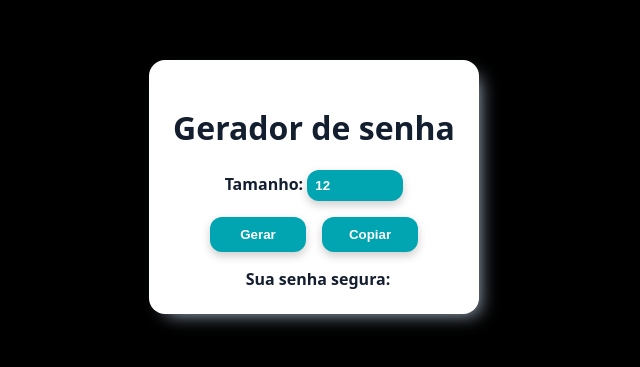
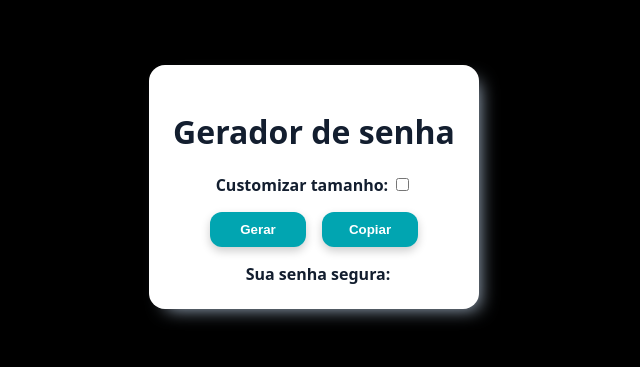
Before and after one commit to anthonymnf/gerador_de_senha_React, a React (Vite) app: page / in a window 1280 px wide. Shown: the part 213-580 px from the top of the page, without its empty margins (326-966 px from the left). Built offline with nearby package versions, Linux system fonts and the light colour scheme.

Commit message:
Renderização condicional

```diff
--- a/src/App.css
+++ b/src/App.css
@@ -40,13 +40,3 @@ button:hover {
   box-shadow: 0 4px 10px rgba(0, 0, 0, 0.25);
   bottom: 0.25rem;
 }
-input {
-  border: 0;
-  background: #01a5b1;
-  border-radius: 0.75rem;
-  box-shadow: 0 4px 10px rgba(0, 0, 0, 0.2);
-  color: #fff;
-  font-weight: 700;
-  padding: 0.5rem;
-  width: 5rem;
-}
--- a/src/App.jsx
+++ b/src/App.jsx
@@ -5,12 +5,14 @@ import InputTamanho from "./Components/InputTamanho";
 function App() {
   const [copyText, setCopyText] = useState("Copiar");
   const [password, setpassword] = useState("");
-  const [customPasswordSize, setcustomPasswordSize] = useState("12");
+  const [customPasswordSize, setcustomPasswordSize] = useState("8");
+  const [showInput, setShowInput] = useState(false);
+  const passwordSize = showInput ? customPasswordSize : 8;
   function generate() {
     const characters =
       "'1234567890-=!@#$%¨&*()_+qwertyuiop[asdfghjklç~]zxcvbnm,.;/QWERTYUIOP{ASDFGHJKLÇ^}ZXCVBNM<>:?";
     let newsenha = "";
-    for (let i = 0; i < customPasswordSize; i++) {
+    for (let i = 0; i < passwordSize; i++) {
       const position = Math.floor(Math.random() * characters.length);
       newsenha += characters[position];
     }
@@ -25,10 +27,22 @@ function App() {
     <>
       <div className="container">
         <h1>Gerador de senha</h1>
-        <InputTamanho
-          passwordSize={customPasswordSize}
-          setpasswordSize={setcustomPasswordSize}
-        />
+        <div className="InputCheckBox">
+          <label htmlFor="showInput">Customizar tamanho: </label>
+          <input
+            type="checkbox"
+            id="showInput"
+            className="InputCheckBox"
+            value={showInput}
+            onChange={() => setShowInput((show) => !show)}
+          />
+        </div>
+        {showInput && (
+          <InputTamanho
+            passwordSize={customPasswordSize}
+            setpasswordSize={setcustomPasswordSize}
+          />
+        )}
         <button onClick={generate}>Gerar</button>
         <button className="btn2" onClick={copiar}>
           {copyText}
--- a/src/Components/InputTamanho/index.jsx
+++ b/src/Components/InputTamanho/index.jsx
@@ -1,4 +1,5 @@
 import PropTypes from "prop-types";
+import Styles from "./styles.module.css";
 
 InputTamanho.propTypes = {
   passwordSize: PropTypes.number.isRequired,
@@ -10,6 +11,7 @@ export default function InputTamanho(props) {
     <div>
       <label htmlFor="passwordSize">Tamanho: </label>
       <input
+        className={Styles.InputNumber}
         type="number"
         id="passwordSize"
         min={1}
--- /dev/null
+++ b/src/Components/InputTamanho/styles.module.css
@@ -0,0 +1,11 @@
+.InputNumber {
+  border: 0;
+  background: #01a5b1;
+  border-radius: 0.75rem;
+  box-shadow: 0 4px 10px rgba(0, 0, 0, 0.2);
+  color: #fff;
+  font-weight: 700;
+  padding: 0.5rem;
+  width: 5rem;
+  margin-top: 1rem;
+}
```
